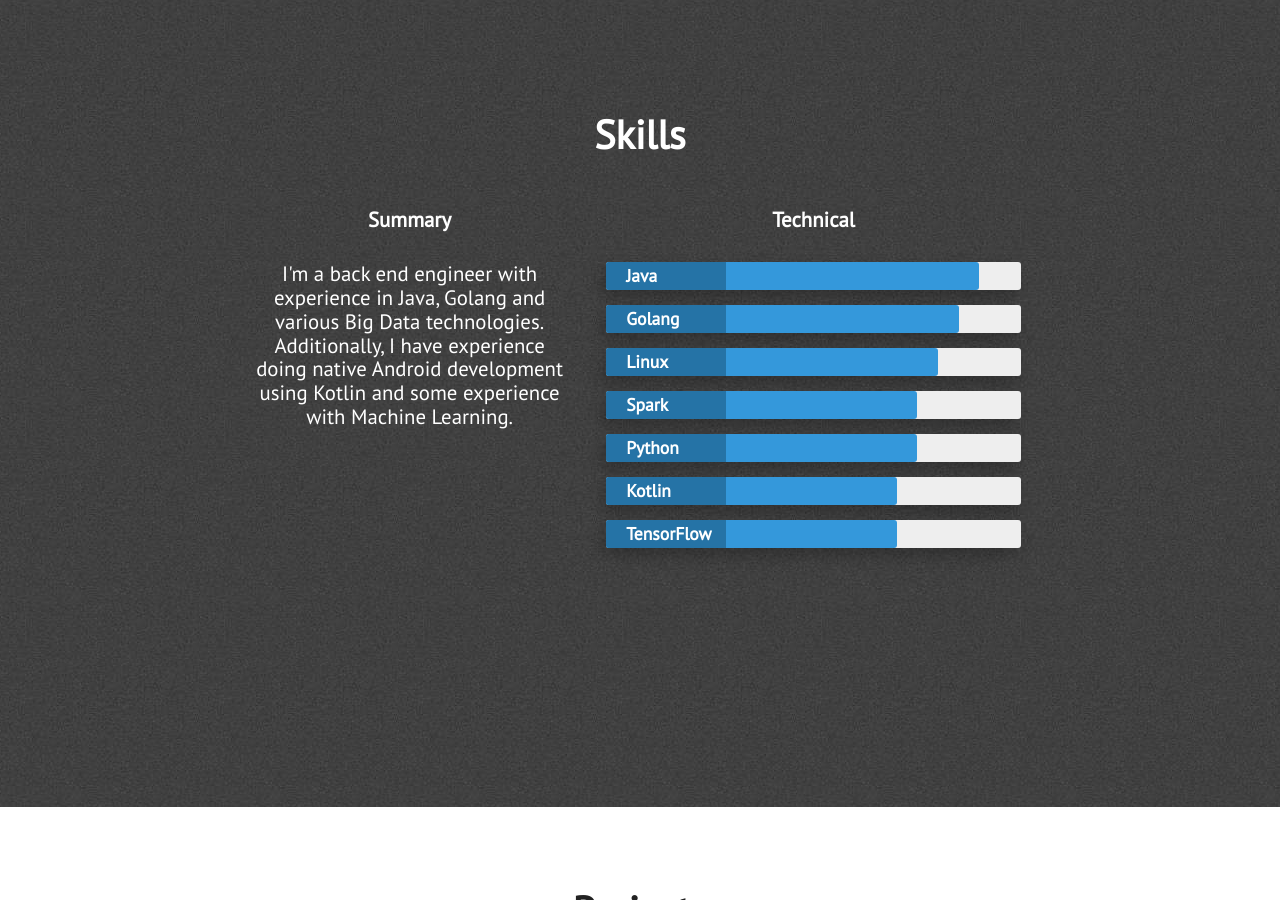
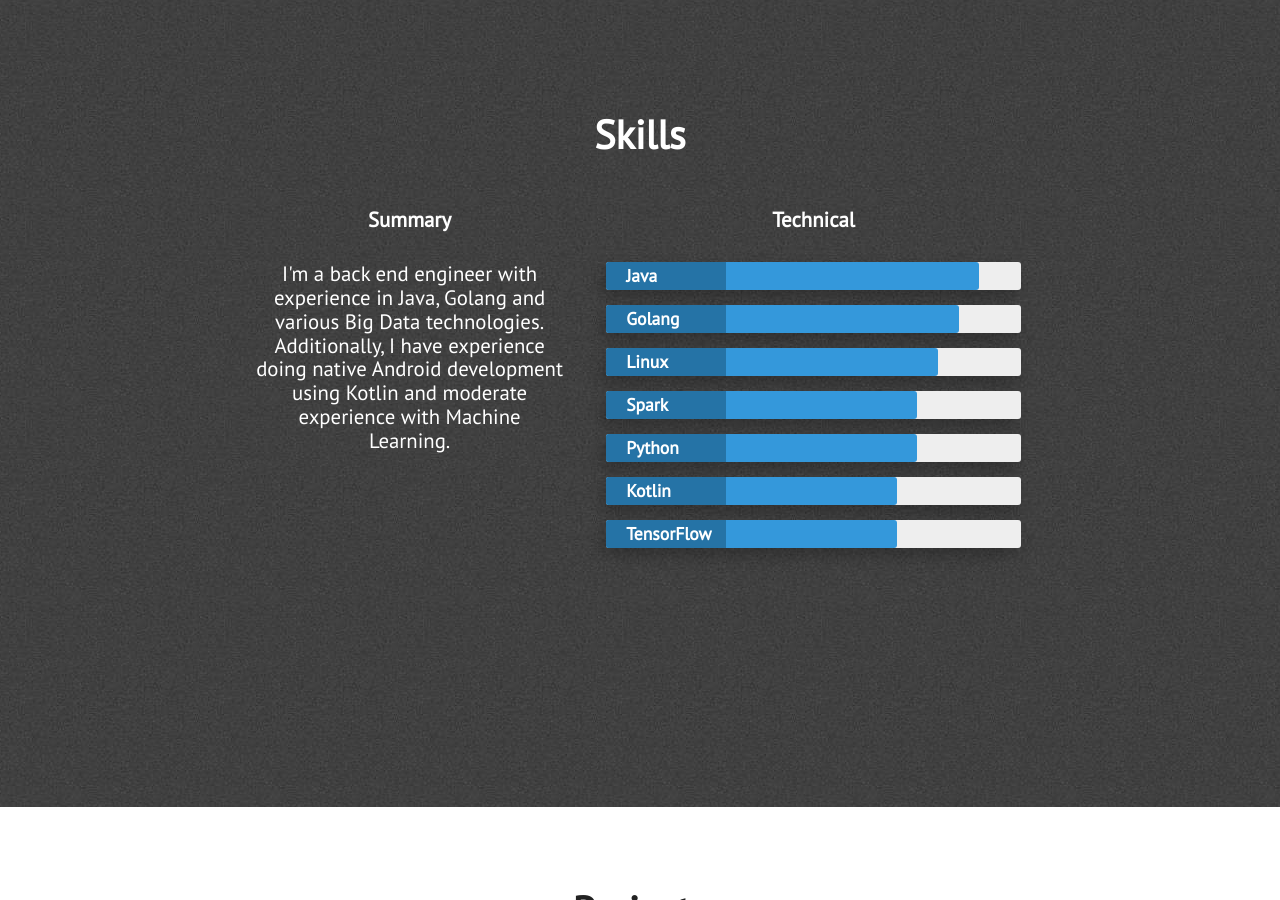
Before and after one commit to Bigoni/Bigoni.github.io, a Jekyll site: the page built from index.html, in a window 1280 px wide and 900 px high, scrolled down 2093 px. Built offline with Jekyll 4.4.1, drawn with Linux system fonts in a browser that asks for light colours; nearby versions of some CDN libraries; some of the changed text lies outside the part shown.

```diff
--- a/_includes/extra.html
+++ b/_includes/extra.html
@@ -6,7 +6,7 @@
                 I'd love it if you contacted me! I'm open to collaborations, opportunities or even just conversations.
             </p>
             <p class="paragraph-text justify-text">
-                The best way to contact me is by email. Feel free to write to me if you want: <a href="mailto:{{ site.email }}">{{ site.email }}</a> (<a href="https://www.nagekar.com/publickey.abhishek@nagekar.com.asc">PGP Key</a>). I may not be that fast to respond, but rest assured, if you contact me I will get back to you.
+                The best way to contact me is by email. Feel free to write to me if you want: <a href="mailto:{{ site.email }}">{{ site.email }}</a> . I may not be that fast to respond, but rest assured, if you contact me I will get back to you.
             </p>
             <p class="paragraph-text justify-text">
                 Resume available on request.
--- a/_includes/head.html
+++ b/_includes/head.html
@@ -16,5 +16,5 @@
     <link rel="stylesheet" href="assets/css/main.css"/>
     <link rel="stylesheet" href="assets/css/card.css"/>
     <link rel="shortcut icon" href="assets/images/favicon.ico" />
-    <meta name="description" content="Portfolio - Abhishek Nagekar | Full stack web development, open source and information security">
+    <meta name="description" content="Portfolio - Dominic Clark - Back end Software Engineer.">
 </head>
--- a/_includes/nav.html
+++ b/_includes/nav.html
@@ -10,7 +10,7 @@
             <a class="semi-transparent-button with-border nav-links" href="#about">ABOUT</a>
             <a class="semi-transparent-button with-border nav-links" href="#skills">SKILLS</a>
             <a class="semi-transparent-button with-border nav-links" href="#projects">PROJECTS</a>
-            <a class="semi-transparent-button with-border nav-links" href="#blog-posts">BLOG</a>
+            <!--<a class="semi-transparent-button with-border nav-links" href="#blog-posts">BLOG</a>-->
         </div>
     </div>
 </section>
--- a/_includes/skills.html
+++ b/_includes/skills.html
@@ -8,7 +8,7 @@
                 <div class="what-i-do">
                     <h3 class="center-align skills-subsection">Summary</h3>
                     <p class="paragraph-text center-align">
-                        I'm a back end engineer with experience in Java, Golang and various Big Data technologies. Additionally, I have experience doing native Android development using Kotlin and some experience with Machine Learning.
+                        I'm a back end engineer with experience in Java, Golang and various Big Data technologies. Additionally, I have experience doing native Android development using Kotlin and moderate experience with Machine Learning.
                     </p>
                 </div>
                 <div class="technical-skills">
```
